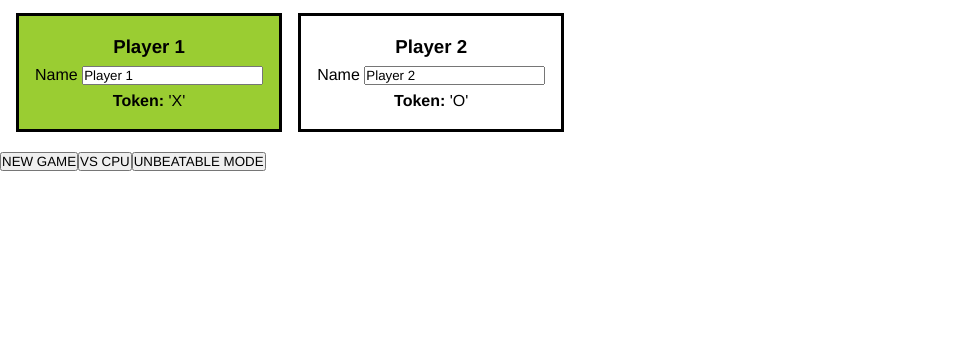
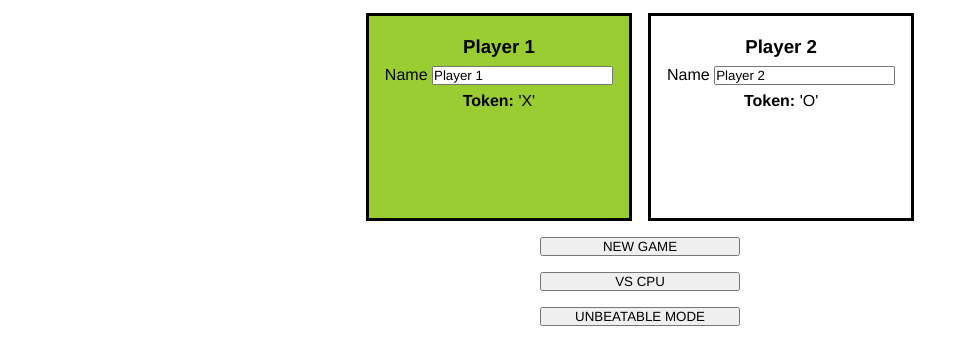
Before and after one commit to emShalaby/Tic-Tac-Toe, a plain HTML site: page index.html in a window 1280 px wide. Shown: the part 154-518 px from the top of the page, without its empty margins (0-977 px from the left). Drawn offline with Linux system fonts and the light colour scheme.

Commit message:
style: basic layout design

```diff
--- a/stylesheet.css
+++ b/stylesheet.css
@@ -7,6 +7,10 @@
 }
 body{
   line-height: 1.6;
+}
+button{
+  min-width: 100px;
+  width: 15em;
 }
 .board {
   display: grid;
@@ -42,6 +46,8 @@ body{
 .cards-container{
   display: flex;
   text-align: center;
+  justify-content: center;
+  height: 15em;
   gap: 1em;
   padding: 1em;
 
@@ -58,3 +64,9 @@ body{
   flex-direction: column;
   align-items: center;
 }
+.button-container{
+  display: flex;
+  flex-direction: column;
+  gap: 1em;
+  align-items: center;
+}
```
